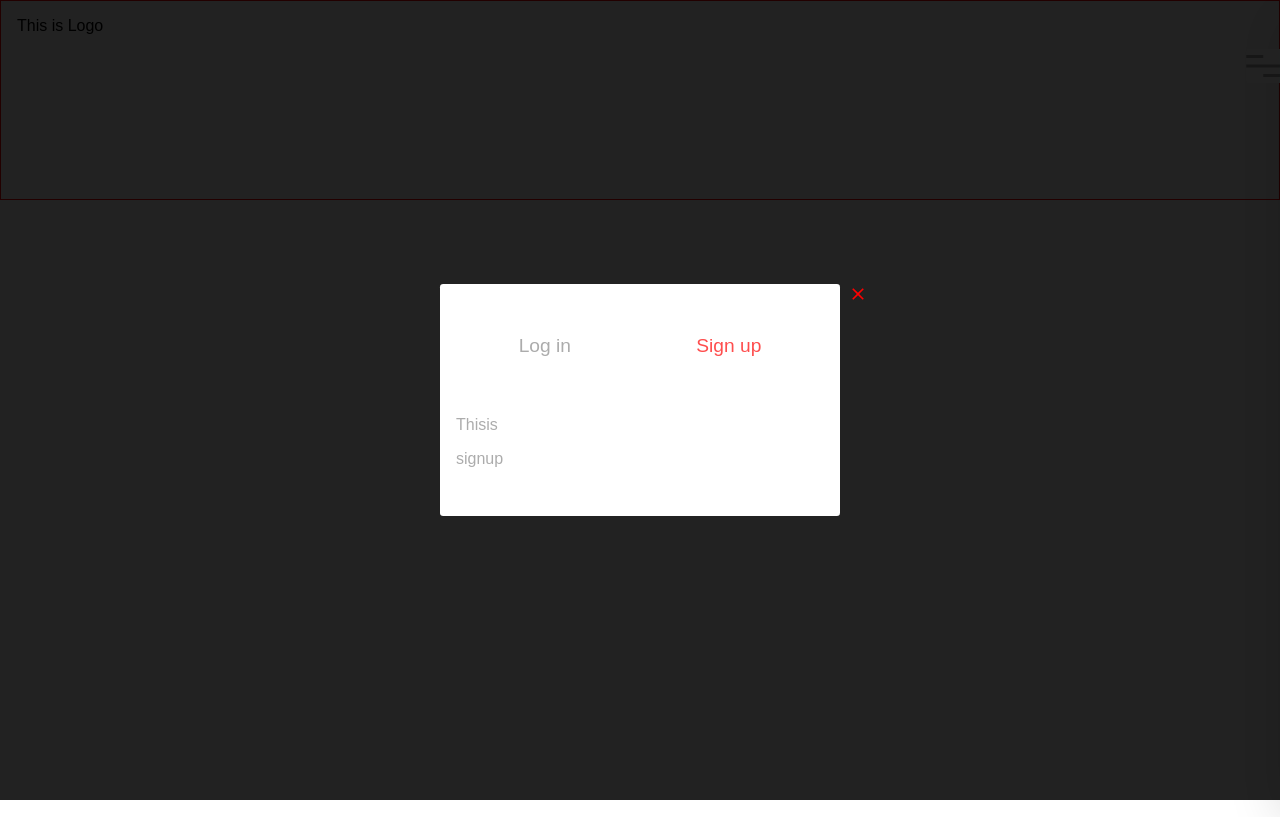
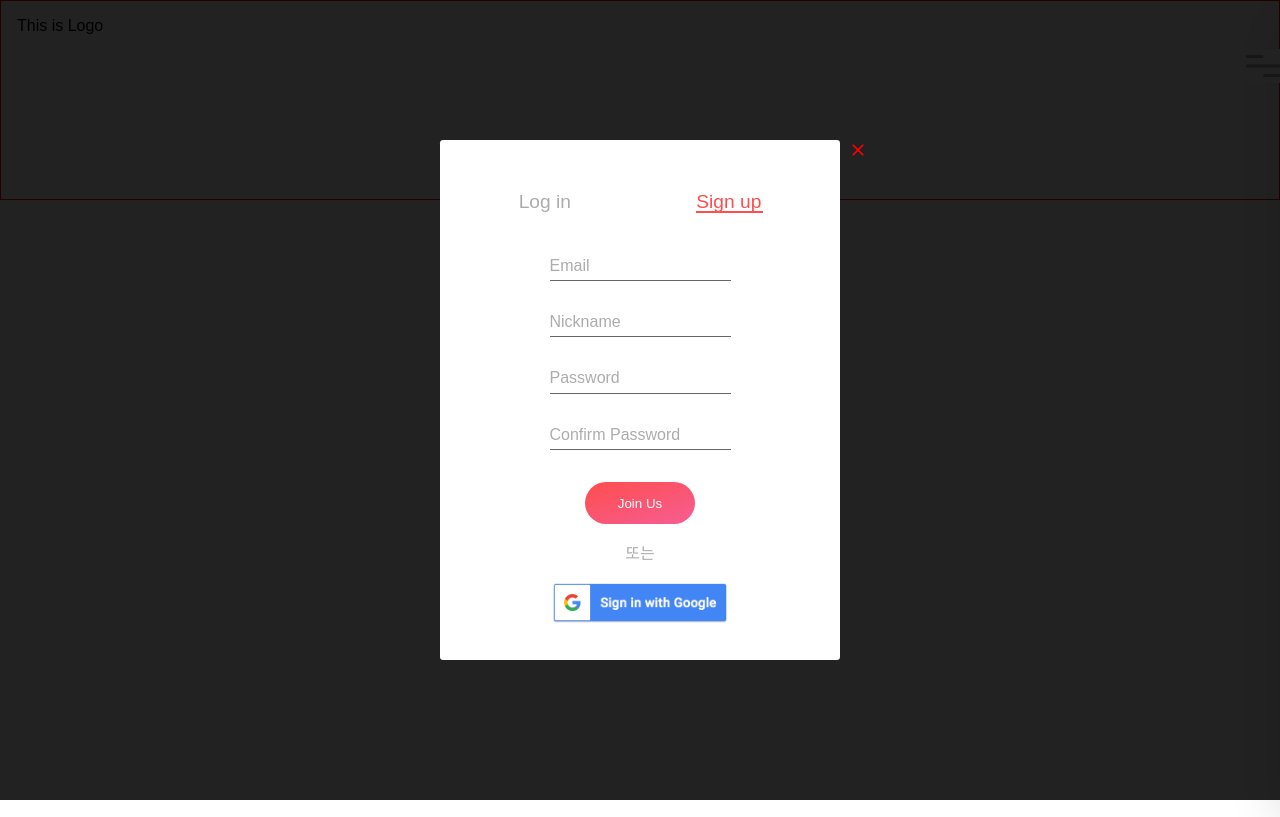
Before and after one commit to HTlee1990/FoodAddict, a React (Create React App) app: page /login in a window 1280 px wide. Shown: the top 817 px of the page. Built offline with nearby package versions, Linux system fonts and the light colour scheme; no server answers.

Commit message:
[Client]Add: Signup component

```diff
--- a/src/components/login/Login.js
+++ b/src/components/login/Login.js
@@ -1,14 +1,55 @@
-import { useState } from "react";
+import { useEffect, useContext } from "react";
 import Modal from "../../UI/modal/Modal";
 import LoginHeader from "./LoginHeader";
 import LoginBody from "./LoginBody";
 import SignUp from "./Signup";
+import { Context } from "../../context/ContextProvider";
+import axios from "axios";
+
+const ENDPOINT = process.env.REACT_APP_ENDPOINT;
+const GOOGLE_CLIENT_ID = process.env.REACT_APP_GOOGLE_CLIENT_ID;
 
 const Login = ({ loginTab, loginTabHadler }) => {
+  const { loginModalHandler } = useContext(Context);
+
+  //1. 구글 소셜로그인 버튼 클릭 -> 코드 받아오기
+  const googleHandler = () => {
+    loginModalHandler();
+    window.open(
+      `https://accounts.google.com/o/oauth2/v2/auth?client_id=${GOOGLE_CLIENT_ID}&response_type=code&scope=openid email&redirect_uri=${ENDPOINT}/login`,
+      "windowname1",
+      "width=800, height=600"
+    );
+  };
+
+  //3. 서버callback으로, 코드 보내주기
+  const getAT = async (authorizationCode) => {
+    const res = await axios.post(
+      "http://localhost:8080/callback",
+      { authorizationCode },
+      { withCredentials: true }
+    );
+    if (res) {
+      window.close();
+      localStorage.setItem("loggd-in", true);
+    }
+  };
+
+  //2. 코드 받아오면, getAT함수실행
+  useEffect(() => {
+    const url = new URL(window.location.href);
+    const authorizationCode = url.searchParams.get("code");
+    if (!authorizationCode) return;
+    getAT(authorizationCode);
+  }, []);
   return (
     <Modal>
       <LoginHeader loginTab={loginTab} loginTabHadler={loginTabHadler} />
-      {loginTab ? <LoginBody /> : <SignUp />}
+      {loginTab ? (
+        <LoginBody googleHandler={googleHandler} />
+      ) : (
+        <SignUp googleHandler={googleHandler} />
+      )}
     </Modal>
   );
 };
--- a/src/components/login/Login.scss
+++ b/src/components/login/Login.scss
@@ -8,6 +8,18 @@
   }
   .login__header {
     cursor: pointer;
+    position: relative;
+    &::before {
+      content: "";
+      position: absolute;
+      bottom: 0;
+      left: 0;
+      width: 100%;
+      // border: 1px solid black;
+    }
+    &.selected::before {
+      border: 1px solid var(--clr-primary);
+    }
   }
 }
 
@@ -27,22 +39,23 @@
       label {
         position: absolute;
         left: 0;
-        top: -0.2rem;
+        top: 0;
         cursor: text;
         transition: all 200ms ease-in;
       }
       input {
         background: transparent;
         border: none;
-        border-bottom: 1px black solid;
+        border-bottom: 1px rgb(102, 102, 102) solid;
         position: relative;
+        padding-bottom: 0.4rem;
 
         &:focus ~ .input__label {
           color: var(--clr-primary);
         }
         &:focus ~ .input__label,
         &:not(:placeholder-shown) ~ .input__label {
-          top: -0.8rem;
+          top: -0.9rem;
           left: 0.1rem;
           font-size: var(--text-xs);
         }
@@ -51,9 +64,9 @@
 
     button {
       background: linear-gradient(
-        167deg,
-        rgba(254, 78, 78, 0.9253718130311614) 23%,
-        rgba(251, 177, 169, 1) 100%
+        162deg,
+        rgba(254, 78, 78, 1) 0%,
+        rgba(244, 55, 122, 0.8062776548672567) 100%
       );
       border: none;
       color: white;
@@ -66,14 +79,20 @@
       }
     }
   }
+  .modal__divider {
+    margin: 0 auto;
+  }
 
   .google__btn {
     border: none;
     background: none;
     height: 100%;
+
     img {
       width: 50%;
-      // max-height: 5em;
+      &:hover {
+        filter: brightness(0.9);
+      }
     }
   }
 }
--- a/src/components/login/LoginBody.js
+++ b/src/components/login/LoginBody.js
@@ -1,16 +1,13 @@
-import { useEffect, useContext, useRef } from "react";
+import { useRef } from "react";
 import axios from "axios";
-import { Context } from "../../context/ContextProvider";
 import "./Login.scss";
 import google_btn from "../../statics/btn_google.png";
 
 const ENDPOINT = process.env.REACT_APP_ENDPOINT;
-const GOOGLE_CLIENT_ID = process.env.REACT_APP_GOOGLE_CLIENT_ID;
 
-const LoginBody = () => {
+const LoginBody = ({ googleHandler }) => {
   const idRef = useRef();
   const PWRef = useRef();
-  const { loginModalHandler } = useContext(Context);
 
   //일반 로그인 핸들러
   const loginHandler = async (e) => {
@@ -31,70 +28,26 @@ const LoginBody = () => {
     }
   };
 
-  //1. 구글 소셜로그인 버튼 클릭 -> 코드 받아오기
-  const googleHandler = () => {
-    loginModalHandler();
-    window.open(
-      `https://accounts.google.com/o/oauth2/v2/auth?client_id=${GOOGLE_CLIENT_ID}&response_type=code&scope=openid email&redirect_uri=${ENDPOINT}/login`,
-      "windowname1",
-      "width=800, height=600"
-    );
-  };
-
-  //3. 서버callback으로, 코드 보내주기
-  const getAT = async (authorizationCode) => {
-    const res = await axios.post(
-      "http://localhost:8080/callback",
-      { authorizationCode },
-      { withCredentials: true }
-    );
-    if (res) {
-      window.close();
-      localStorage.setItem("loggd-in", true);
-    }
-  };
-
-  //2. 코드 받아오면, getAT함수실행
-  useEffect(() => {
-    const url = new URL(window.location.href);
-    const authorizationCode = url.searchParams.get("code");
-    if (!authorizationCode) return;
-    getAT(authorizationCode);
-  }, []);
-
   return (
     <div className="modal__content">
-      <form className="login__form" onSubmit={loginHandler}>
+      <form className="login__form" onSubmit={loginHandler} autoComplete="off">
         <div className="input__container">
-          <input
-            id="id"
-            type="text"
-            ref={idRef}
-            placeholder=" "
-            autoComplete="new-password"
-            required
-          />
+          <input id="id" type="text" ref={idRef} placeholder=" " required />
           <label className="input__label" htmlFor="id">
             Email
           </label>
         </div>
         <div className="input__container">
-          <input
-            id="pw"
-            ref={PWRef}
-            type="password"
-            placeholder=" "
-            autoComplete="new-password"
-            required
-          />
+          <input id="pw" ref={PWRef} type="password" placeholder=" " required />
           <label className="input__label" htmlFor="pw">
             Password
           </label>
         </div>
         <button type="submit">Login</button>
       </form>
+      <div className="modal__divider">또는</div>
       <button className="google__btn" onClick={googleHandler}>
-        <img src={google_btn} />
+        <img src={google_btn} alt="google Login btn" />
       </button>
     </div>
   );
--- a/src/components/login/Signup.js
+++ b/src/components/login/Signup.js
@@ -1,10 +1,56 @@
-import React from "react";
+import { useRef } from "react";
+import google_btn from "../../statics/btn_google.png";
 
-const Signup = () => {
+const Signup = ({ googleHandler }) => {
+  const idRef = useRef();
+  const PWRef = useRef();
+
+  const signUpHandler = () => {};
   return (
-    <div>
-      <p>Thisis</p>
-      <p>signup</p>
+    <div className="modal__content">
+      <form className="login__form" onSubmit={signUpHandler} autoComplete="off">
+        <div className="input__container">
+          <input id="id" type="text" ref={idRef} placeholder=" " required />
+          <label className="input__label" htmlFor="id">
+            Email
+          </label>
+        </div>
+        <div className="input__container">
+          <input
+            id="nickname"
+            type="text"
+            ref={idRef}
+            placeholder=" "
+            required
+          />
+          <label className="input__label" htmlFor="nickname">
+            Nickname
+          </label>
+        </div>
+        <div className="input__container">
+          <input id="pw" ref={PWRef} type="password" placeholder=" " required />
+          <label className="input__label" htmlFor="pw">
+            Password
+          </label>
+        </div>
+        <div className="input__container">
+          <input
+            id="cpw"
+            ref={PWRef}
+            type="password"
+            placeholder=" "
+            required
+          />
+          <label className="input__label" htmlFor="cpw">
+            Confirm Password
+          </label>
+        </div>
+        <button type="submit">Join Us</button>
+      </form>
+      <div className="modal__divider">또는</div>
+      <button className="google__btn" onClick={googleHandler}>
+        <img src={google_btn} alt="google Login btn" />
+      </button>
     </div>
   );
 };
```
